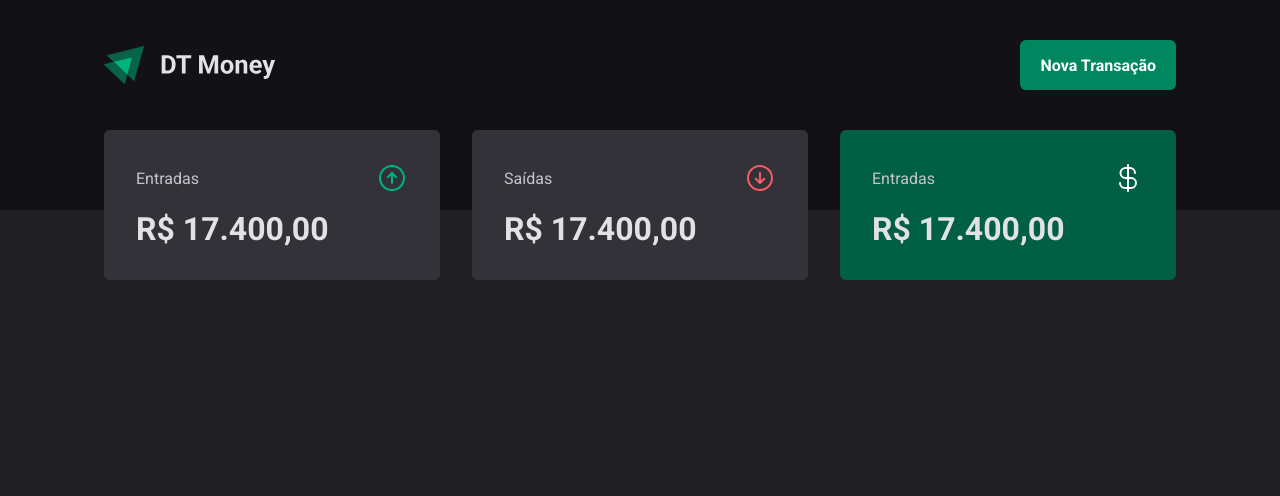
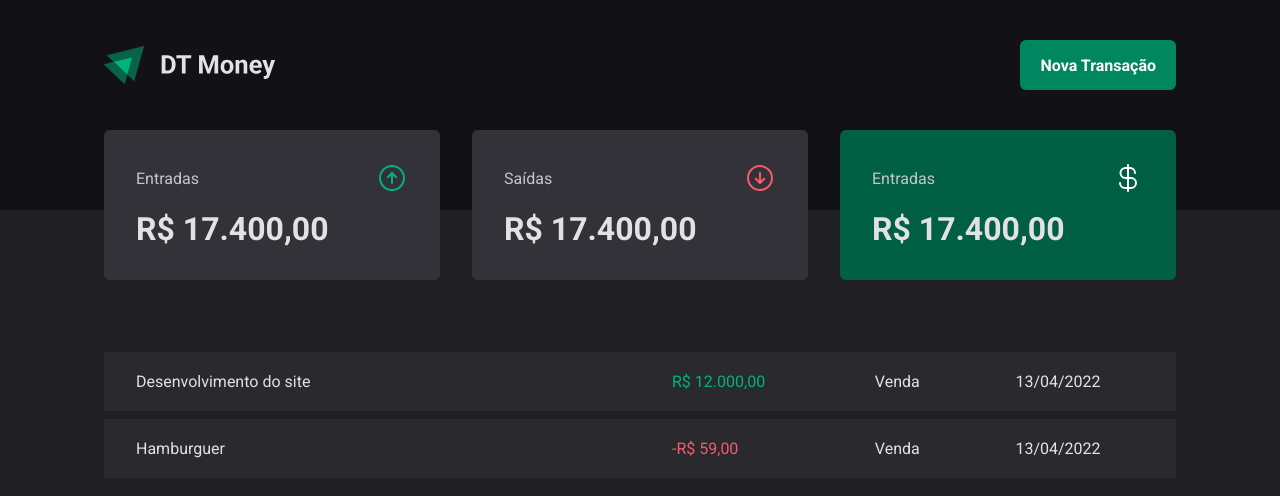
Before and after one commit to ghiberti85/ignite-dt-money, a React (Vite) app: page / in a window 1280 px wide. Shown: the top 496 px of the page. Built offline with nearby package versions, Linux system fonts and the light colour scheme.

Commit message:
Transactions Table

```diff
--- a/src/pages/Transactions/index.tsx
+++ b/src/pages/Transactions/index.tsx
@@ -1,11 +1,33 @@
 import { Header } from "../../components/Header";
 import { Summary } from "../../components/Summary";
+import { PriceHighlight, TransactionsContainer, TransactionsTable } from "./styles";
 
 export function Transactions() {
     return (
         <div>
             <Header />
             <Summary />
+            <TransactionsContainer>
+                <TransactionsTable>
+                    <tbody>
+                        <tr>
+                            <td width="50%">Desenvolvimento do site</td>
+                            <td>
+                                <PriceHighlight variant="income">R$ 12.000,00</PriceHighlight>
+                            </td>
+                            <td>Venda</td>
+                            <td>13/04/2022</td>
+                        </tr>
+                        <tr>
+                            <td width="50%">Hamburguer</td>
+                            <td>
+                                <PriceHighlight variant="outcome">-R$ 59,00</PriceHighlight></td>
+                            <td>Venda</td>
+                            <td>13/04/2022</td>
+                        </tr>
+                    </tbody>
+                </TransactionsTable>
+            </TransactionsContainer>
         </div>
     )
 }
--- a/src/pages/Transactions/styles.ts
+++ b/src/pages/Transactions/styles.ts
@@ -0,0 +1,38 @@
+import { styled } from "styled-components";
+
+export const TransactionsContainer = styled.main`
+    width: 100%;
+    max-width: 1120px;
+    margin: 4rem auto 0;
+    padding: 0 1.5rem;
+`;
+
+export const TransactionsTable = styled.table`
+    width: 100%;
+    border-collapse: separate;
+    border-spacing: 0 0.5rem;
+    /* margin-top: 1.5rem; */
+
+    td {
+        padding: 1.25rem 2rem;
+        background: ${props=>props.theme['gray-700']};
+    }
+
+    &:first-child {
+        border-top-left-radius: 6px;
+        border-bottom-left-radius: 6px;
+    }
+
+    &:last-child {
+        border-top-right-radius: 6px;
+        border-bottom-right-radius: 6px;
+    }
+`;
+
+interface PriceHighlightProps {
+    variant: 'income' | 'outcome';
+}
+
+export const PriceHighlight = styled.span<PriceHighlightProps>`
+    color: ${props => props.variant === 'income' ? props.theme['green-300'] : props.theme['red-300']}
+`;
```
